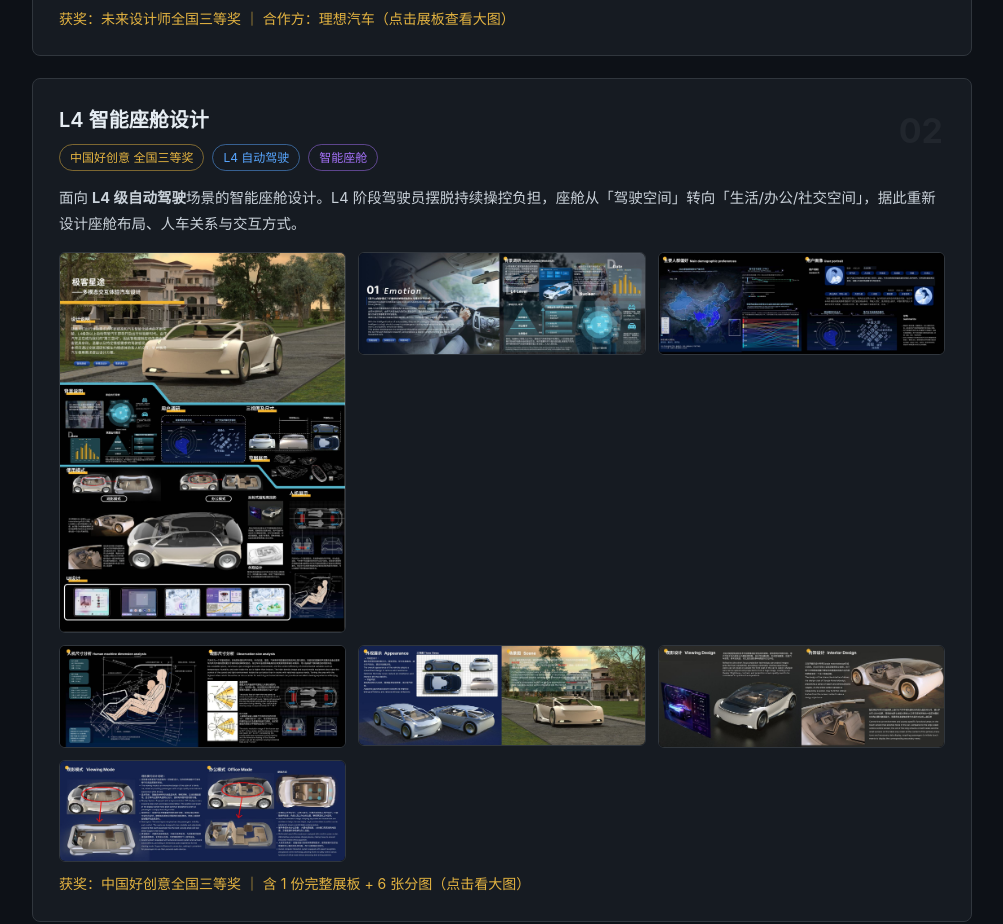
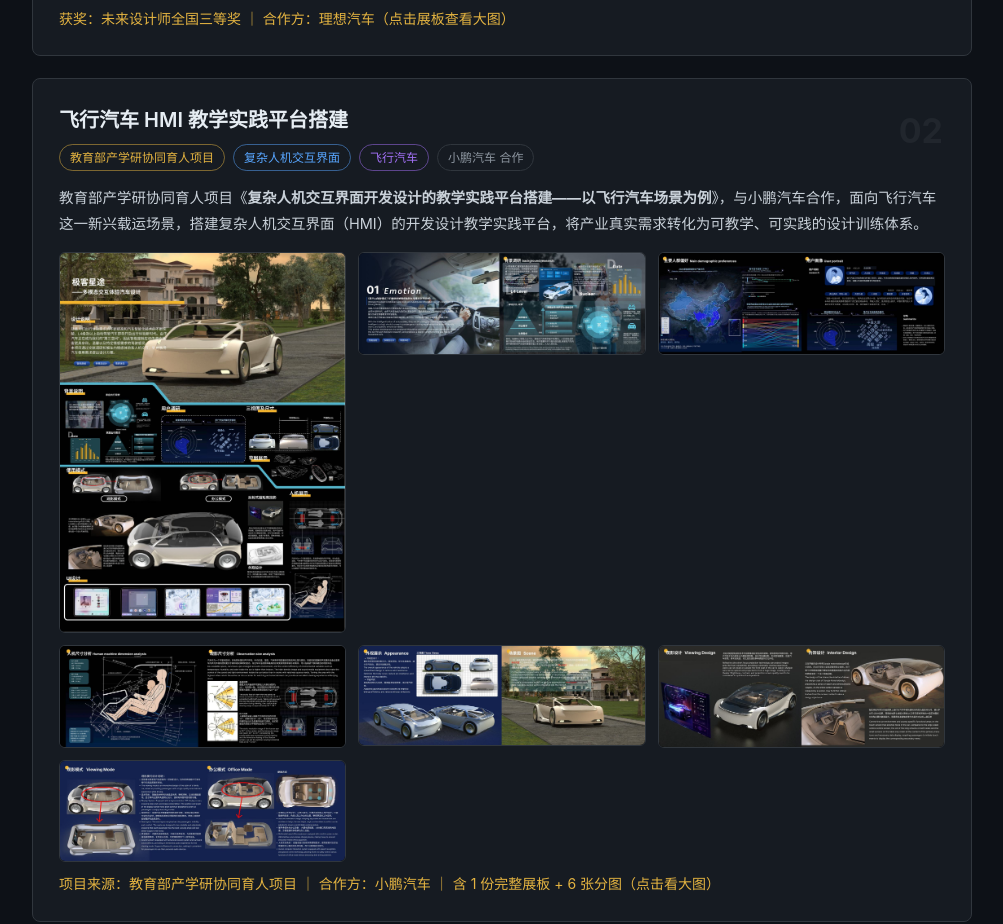
Before and after one commit to cunxintao-hub/auto-design, a plain HTML site: page index.html in a window 1280 px wide. Shown: the part 792-1716 px from the top of the page, without its empty margins (138-1141 px from the left). Drawn offline with Linux system fonts and the light colour scheme.

Commit message:
Correct project 02: flying car HMI platform with XPeng (MOE project)

```diff
--- a/index.html
+++ b/index.html
@@ -44,7 +44,7 @@
 
     <header>
       <h1>🚗 汽车项目专栏</h1>
-      <div class="sub">智能座舱 HMI · L4 自动驾驶座舱 · 共 2 个项目</div>
+      <div class="sub">智能座舱 HMI · 飞行汽车交互 · 共 2 个项目</div>
     </header>
 
     <!-- 01 -->
@@ -81,13 +81,14 @@
     <section class="work">
       <div class="body">
         <div class="num">02</div>
-        <h2>L4 智能座舱设计</h2>
+        <h2>飞行汽车 HMI 教学实践平台搭建</h2>
         <div class="meta">
-          <span class="tag gold">中国好创意 全国三等奖</span>
-          <span class="tag blue">L4 自动驾驶</span>
-          <span class="tag purple">智能座舱</span>
+          <span class="tag gold">教育部产学研协同育人项目</span>
+          <span class="tag blue">复杂人机交互界面</span>
+          <span class="tag purple">飞行汽车</span>
+          <span class="tag">小鹏汽车 合作</span>
         </div>
-        <p class="desc">面向 <strong>L4 级自动驾驶</strong>场景的智能座舱设计。L4 阶段驾驶员摆脱持续操控负担，座舱从「驾驶空间」转向「生活/办公/社交空间」，据此重新设计座舱布局、人车关系与交互方式。</p>
+        <p class="desc">教育部产学研协同育人项目《<strong>复杂人机交互界面开发设计的教学实践平台搭建——以飞行汽车场景为例</strong>》，与小鹏汽车合作，面向飞行汽车这一新兴载运场景，搭建复杂人机交互界面（HMI）的开发设计教学实践平台，将产业真实需求转化为可教学、可实践的设计训练体系。</p>
         <div class="preview-grid">
           <a href="./l4-cockpit/overview.pdf" target="_blank"><img src="./l4-cockpit/preview/overview.jpg" alt="L4 智能座舱 总览"></a>
           <a href="./l4-cockpit/board1.pdf" target="_blank"><img src="./l4-cockpit/preview/board1.jpg" alt="展板 1"></a>
@@ -97,7 +98,7 @@
           <a href="./l4-cockpit/board5.pdf" target="_blank"><img src="./l4-cockpit/preview/board5.jpg" alt="展板 5"></a>
           <a href="./l4-cockpit/board6.pdf" target="_blank"><img src="./l4-cockpit/preview/board6.jpg" alt="展板 6"></a>
         </div>
-        <div class="hl">获奖：中国好创意全国三等奖 ｜ 含 1 份完整展板 + 6 张分图（点击看大图）</div>
+        <div class="hl">项目来源：教育部产学研协同育人项目 ｜ 合作方：小鹏汽车 ｜ 含 1 份完整展板 + 6 张分图（点击看大图）</div>
       </div>
     </section>
 
```
Also changed, not shown: 1 other file.
